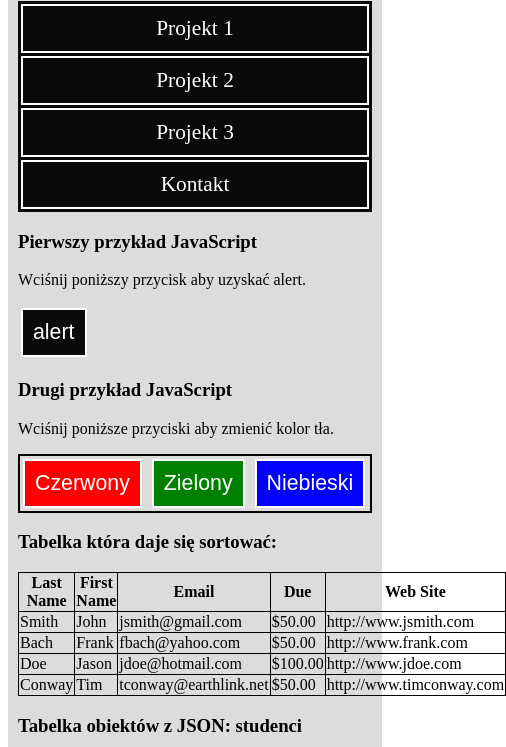
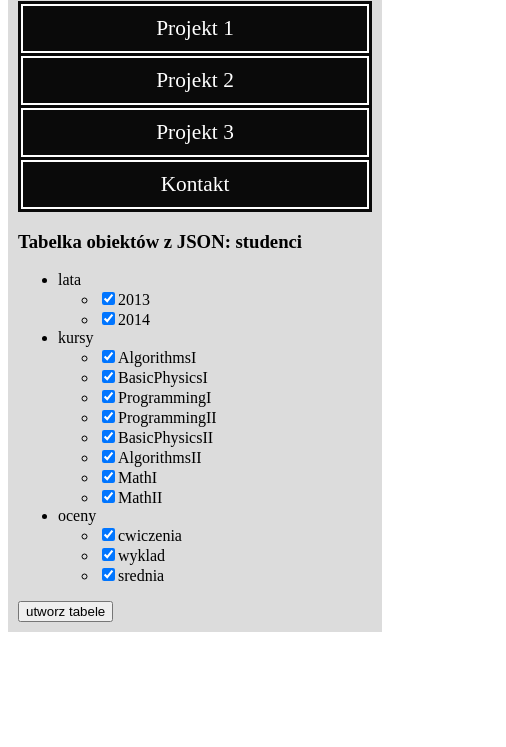
Before and after one commit to jakubwida/UJ_2016_WWW_Course, a plain HTML site: page projekt_2/projekt_2.html in a window 390 px wide. Shown: the part 97-844 px from the top of the page, 506 px wide, since content can reach past the window. Drawn offline with Linux system fonts and the light colour scheme.

Commit message:
works fine. commencing making it mobile friendly

```diff
--- a/projekt_2/projekt_2.html
+++ b/projekt_2/projekt_2.html
@@ -25,68 +25,11 @@
 	</div>
 
 
-	<h3>Pierwszy przykład JavaScript</h3>
-	<p>Wciśnij poniższy przycisk aby uzyskać alert.</p>
-	<button class="przycisk" type="button" onclick="button_1()"> alert</button>
-	<h3>Drugi przykład JavaScript</h3>
-	<p>Wciśnij poniższe przyciski aby zmienić kolor tła.</p>
 
-		<div id="przyklad_2" class="przyklad_centrowany">
+	<h3>Tabelka obiektów z JSON: studenci</h3>
 
 
-		<button style="background-color:red" class="przycisk" type="button" onclick="button_red()"> Czerwony</button>
-		<button style="background-color:green" class="przycisk" type="button" onclick="button_green()"> Zielony</button>
-		<button style="background-color:blue" class="przycisk" type="button" onclick="button_blue()"> Niebieski</button>
-		</div>
-		<div class="prosta_tabela">
-		<h3> Tabelka która daje się sortować:</h3>
-			<table id="myTable" class="tablesorter">
-			  <thead>
-			    <tr>
-			      <th>Last Name</th>
-			      <th>First Name</th>
-			      <th>Email</th>
-			      <th>Due</th>
-			      <th>Web Site</th>
-			    </tr>
-			  </thead>
-			  <tbody>
-			    <tr>
-			      <td>Smith</td>
-			      <td>John</td>
-			      <td>jsmith@gmail.com</td>
-			      <td>$50.00</td>
-			      <td>http://www.jsmith.com</td>
-			    </tr>
-			    <tr>
-			      <td>Bach</td>
-			      <td>Frank</td>
-			      <td>fbach@yahoo.com</td>
-			      <td>$50.00</td>
-			      <td>http://www.frank.com</td>
-			    </tr>
-			    <tr>
-			      <td>Doe</td>
-			      <td>Jason</td>
-			      <td>jdoe@hotmail.com</td>
-			      <td>$100.00</td>
-			      <td>http://www.jdoe.com</td>
-			    </tr>
-			    <tr>
-			      <td>Conway</td>
-			      <td>Tim</td>
-			      <td>tconway@earthlink.net</td>
-			      <td>$50.00</td>
-			      <td>http://www.timconway.com</td>
-			    </tr>
-			  </tbody>
-			</table>
-
-		</div>
-	<h3>Tabelka obiektów z JSON: studenci</h3>
-
-		<div id ="table_print"></div>
-		<div id="outputable"></div>
+		<div id="asker"></div>
 		<button onclick="make_table()">utworz tabele</button>
 		<div id="proper_output_table"></div>
 	</div>
--- a/projekt_2/projekt_2_script.js
+++ b/projekt_2/projekt_2_script.js
@@ -474,6 +474,19 @@ function Database(student_array)
 
 		return out;
 		};
+	this.grades_header = function(exercises,lectures)
+	{
+		var out ="";
+		if(exercises)
+			{
+			out =out+"<td>exc:</td>"
+			}
+		if(lectures)
+			{
+			out =out+"<td>lec:</td>"
+			}
+		return out;
+	};
 	//zjada (po id) stworzony wczesniej obiekt, tworzy tabelke z danymi
 	this.reap_polling_object = function(object_id)
 		{
@@ -509,13 +522,20 @@ function Database(student_array)
 
 		//todo- poczatek
 		var out="<table><thead></thead> <tbody>"
-		var year_row="<tr>";
+		var year_row="<tr><td rowspan='3'>first_name</td><td rowspan='3'>last_name</td><td rowspan='3'>index</td><td rowspan='3'>birth_date</td>";
 		var course_row="<tr>";
+		var course_header="<tr>"
 		var student_rows=[];
-
+		var do_exc =0;
+		var do_lec=0;
+		if($.inArray("cwiczenia",grade_list)!=(-1))
+			{do_exc=1;}
+		if($.inArray("wyklad",grade_list)!=(-1))
+			{do_lec=1;}
+		number_of_final_cols=do_exc+do_lec;
 		$.each(self.student_array,function(index,value)
 					{
-					student_rows.push("<tr>");
+					student_rows.push("<tr><td>"+value.first_name+"</td>"+"<td>"+value.last_name+"</td>"+"<td>"+value.index+"</td>"+"<td>"+value.birth_date+"</td>");
 					//console.log("what"+value.last_name);
 					});
 
@@ -536,9 +556,10 @@ function Database(student_array)
 				{
 					//students_grades_to_table_row -> tworz abele ktora tutaj wpada
 				course_row= course_row+"<td colspan='"+number_of_final_cols+"'>"+value_2+"</td>"
+				course_header=course_header + self.grades_header(do_exc,do_lec);
 				$.each(self.student_array,function(index_3,value_3)
 					{
-					student_rows[index_3]=student_rows[index_3]+self.students_grades_to_table_row(value_3,value,value_2,1,1,0);
+					student_rows[index_3]=student_rows[index_3]+self.students_grades_to_table_row(value_3,value,value_2,do_exc,do_lec,0);
 					//console.log(student_rows[index_3]);
 					});
 				});
@@ -547,9 +568,11 @@ function Database(student_array)
 		//console.log(student_rows);
 		year_row=year_row+"</tr>";
 		course_row=course_row+"</tr>";
+		course_header =course_header+"</tr>"
 
 		out = out + year_row;
 		out = out + course_row;
+		out = out + course_header;
 		$.each(student_rows,function(index,value)
 			{
 			console.log("watu fuko "+value);
@@ -576,7 +599,7 @@ function Database(student_array)
 var database="";
 function make_table()
 {
-document.getElementById("proper_output_table").innerHTML =database.reap_polling_object("outputable");
+document.getElementById("proper_output_table").innerHTML =database.reap_polling_object("asker");
 
 }
 
@@ -613,7 +636,7 @@ $(document).ready(function()
 	//console.log(database.students_grades_to_table_row(obj1,"2013","BasicPhysicsI",1,0,0));
 
 
-	document.getElementById("outputable").innerHTML =database.create_asker_object();
+	document.getElementById("asker").innerHTML =database.create_asker_object();
 	//console.log(database.reap_polling_object("outputable"));
 
 
```
